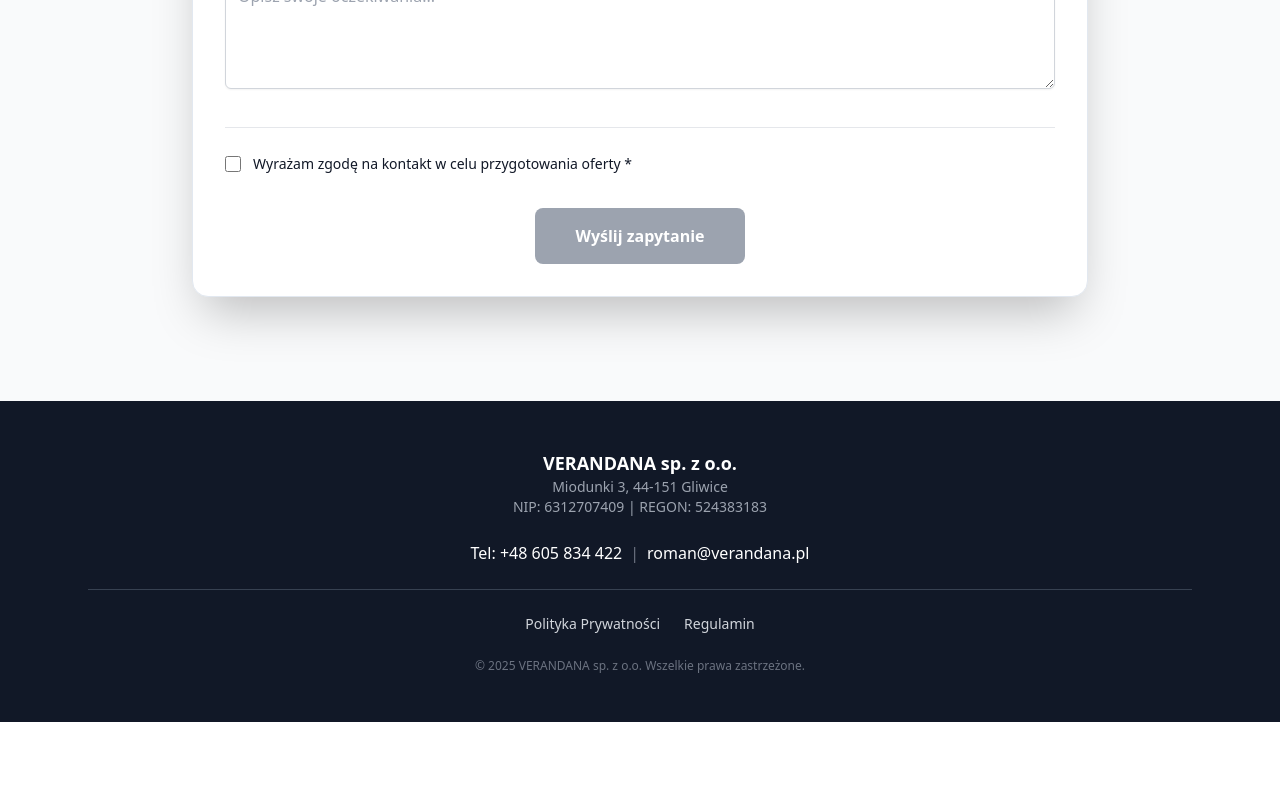
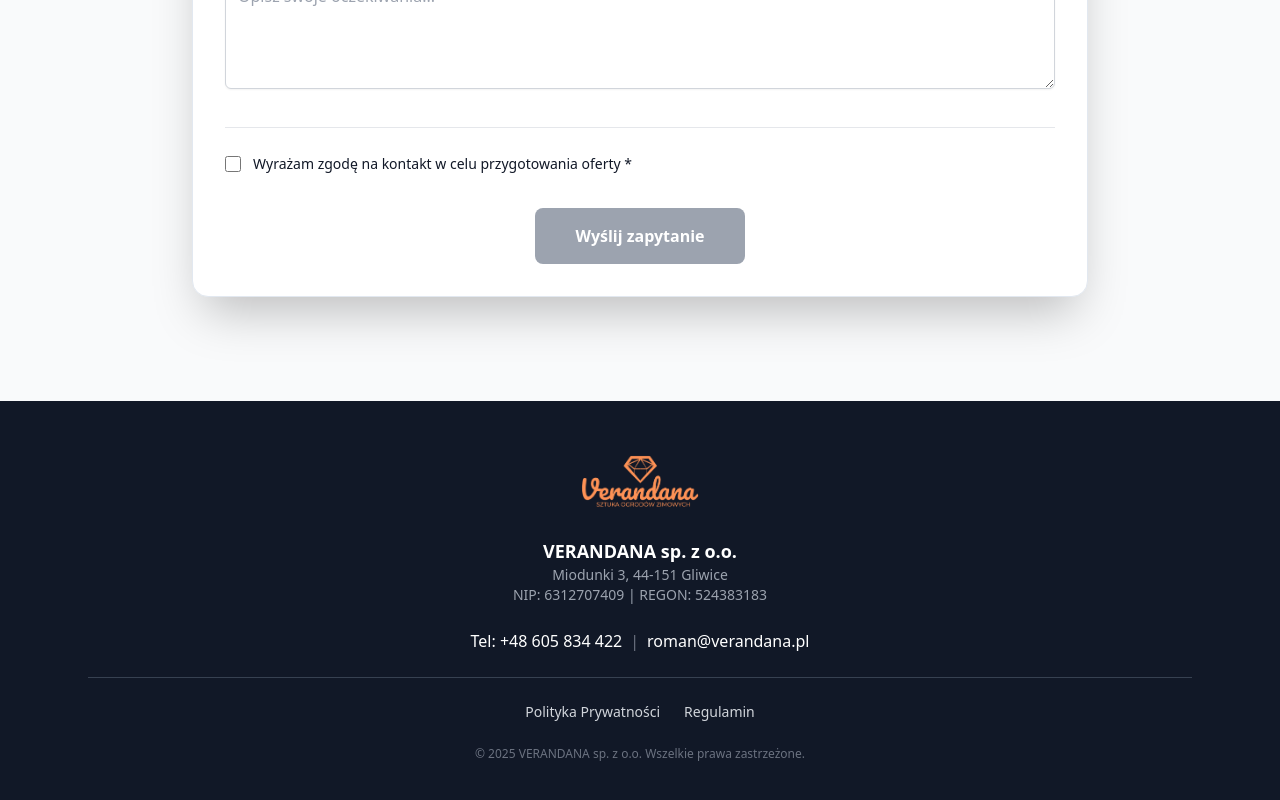
Before and after one commit to roman-hatossy/verandana-v2, a Next.js app: page / in a window 1280 px wide. Shown: the part 1234-2034 px from the top of the page. Before the commit the page ends 1956 px from the top, so only its background shows below. Built offline with nearby package versions, Linux system fonts and the light colour scheme.

Commit message:
feat: add Verandana logo to footer

```diff
--- a/components/Footer.tsx
+++ b/components/Footer.tsx
@@ -1,15 +1,31 @@
 import Link from 'next/link';
+import Image from 'next/image';
 
 export default function Footer() {
   const currentYear = new Date().getFullYear();
+
   return (
     <footer className="bg-gray-900 text-white py-12 mt-20">
       <div className="max-w-6xl mx-auto px-6">
+        {/* Logo */}
+        <div className="flex justify-center mb-6">
+          <Image
+            src="/images/verandana_logo_losos.webp"
+            alt="Verandana Logo"
+            width={200}
+            height={60}
+            className="h-16 w-auto"
+          />
+        </div>
+
+        {/* Dane firmy */}
         <div className="text-center mb-6">
           <p className="font-bold text-lg">VERANDANA sp. z o.o.</p>
           <p className="text-sm text-gray-400">Miodunki 3, 44-151 Gliwice</p>
           <p className="text-sm text-gray-400">NIP: 6312707409 | REGON: 524383183</p>
         </div>
+
+        {/* Dane kontaktowe */}
         <div className="text-center mb-6">
           <a href="tel:+48605834422" className="text-white hover:text-orange-400 transition-colors">
             Tel: +48 605 834 422
@@ -19,6 +35,8 @@
             roman@verandana.pl
           </a>
         </div>
+
+        {/* Linki prawne */}
         <div className="border-t border-gray-700 pt-6 mt-6 flex justify-center gap-6 text-sm">
           <Link href="/polityka-prywatnosci" className="text-gray-300 hover:text-white transition-colors">
             Polityka Prywatności
@@ -27,6 +45,8 @@
             Regulamin
           </Link>
         </div>
+
+        {/* Copyright */}
         <p className="text-xs text-gray-500 text-center mt-6">
           &copy; {currentYear} VERANDANA sp. z o.o. Wszelkie prawa zastrzeżone.
         </p>
```
